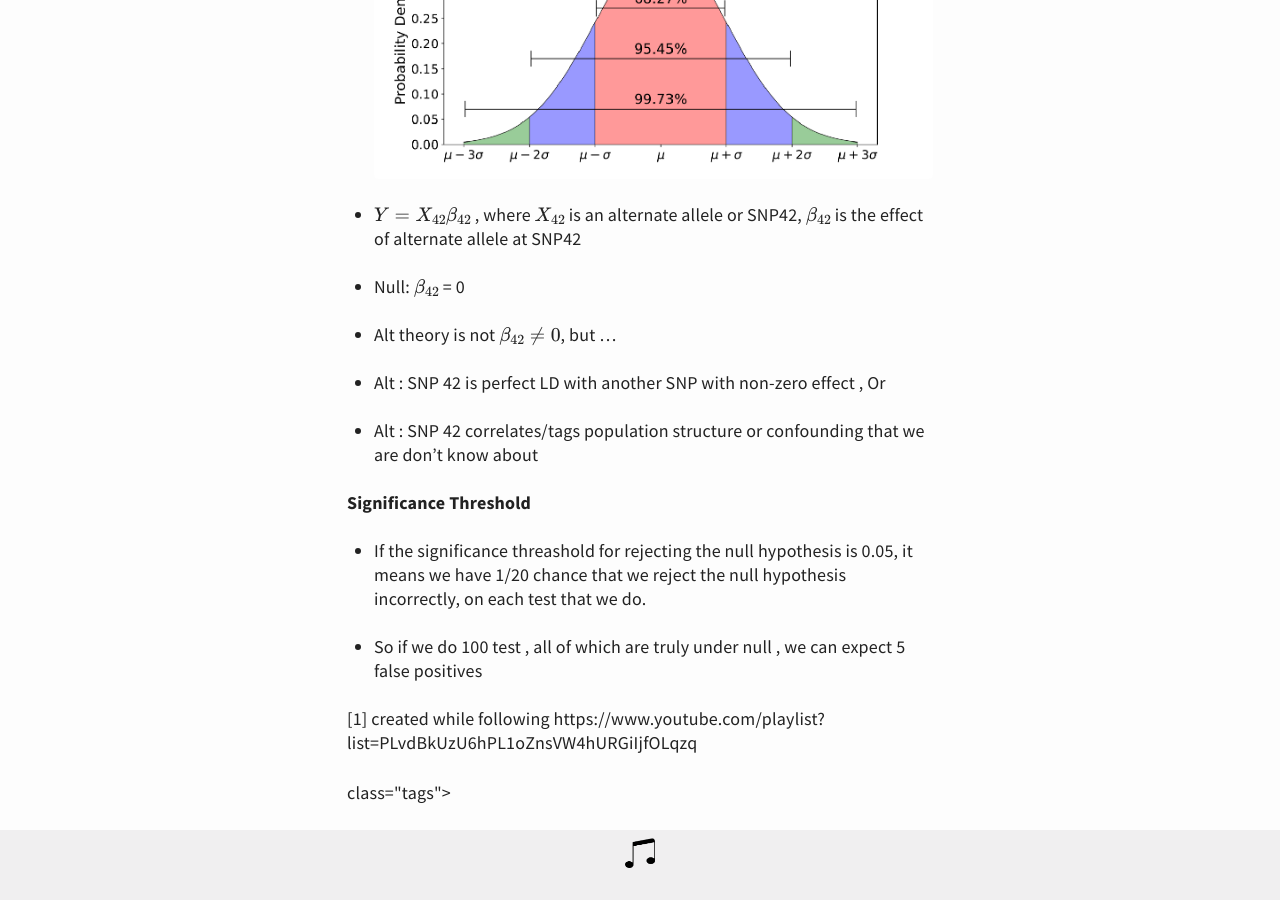
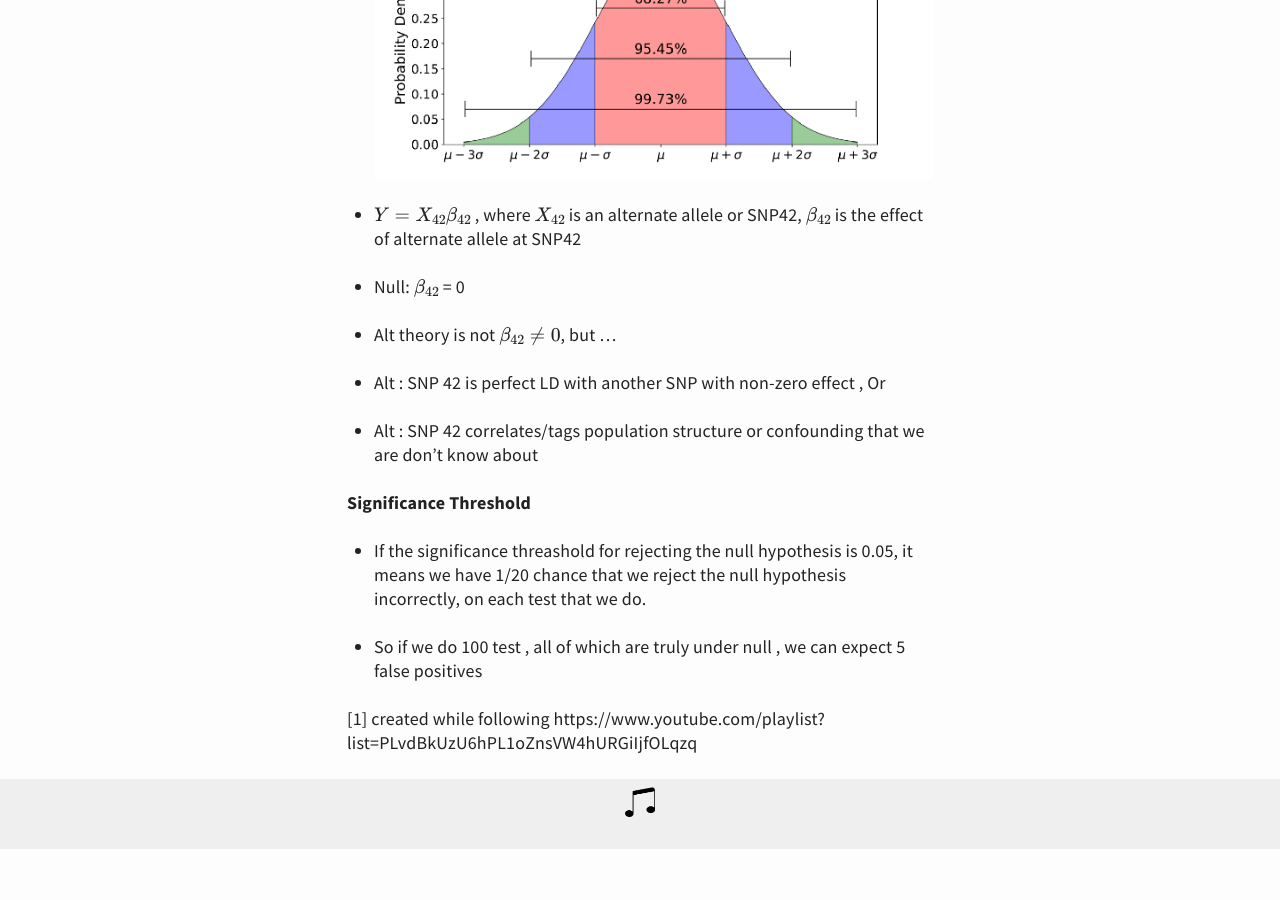
Before and after one commit to webhash/webhash.github.io, a Jekyll site: the page built from _posts/2020-11-28-basics-of-stats-for-genomics.md, in a window 1280 px wide and 900 px high, scrolled down 1847 px. Built offline with Jekyll 4.4.1, drawn with Linux system fonts in a browser that asks for light colours; formulas are drawn with MathJax 3; after the commit the page ends 2696 px from its top, so only the background shows below that.

Commit message:
Update post.html

```diff
--- a/_layouts/post.html
+++ b/_layouts/post.html
@@ -8,7 +8,7 @@ layout: default
 	<div class="content">
 		{{ content }}
 	</div>
-	<div> class="tags">
+	<div class="tags">
 		{{ tags }}
 	</div>
 </article>
```
